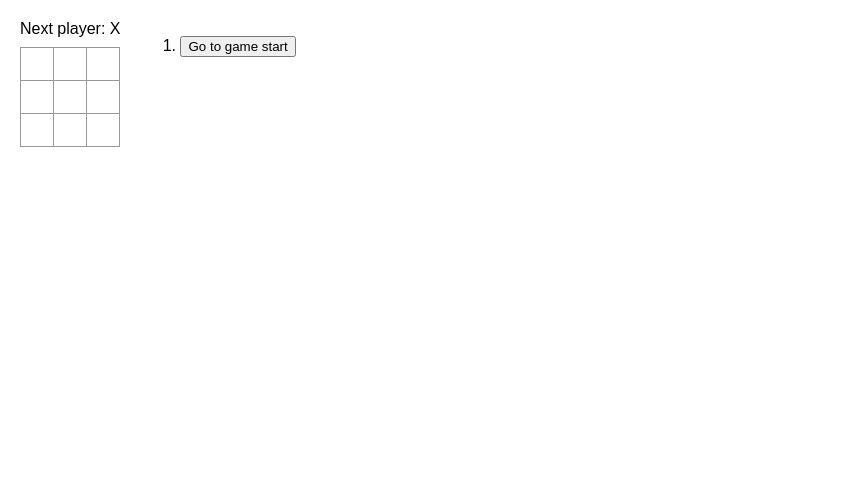
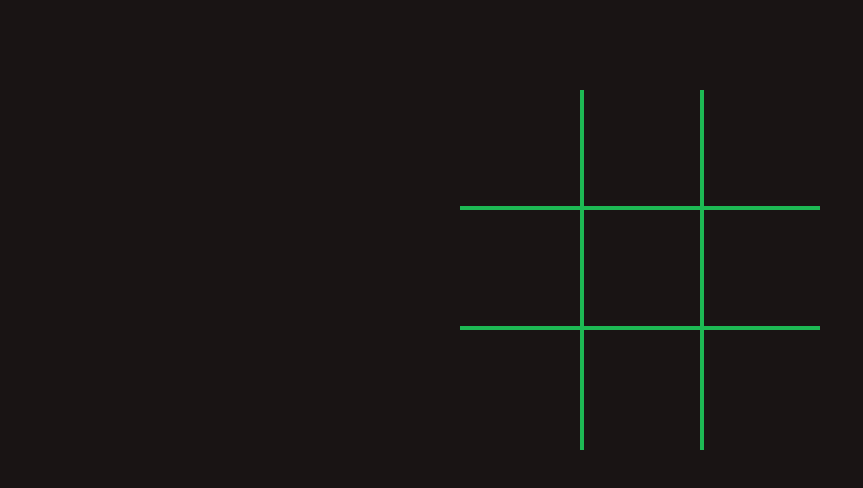
Before and after one commit to mardsonferreira/tic-tac-toe, a React (Create React App) app: page / in a window 1280 px wide. Shown: the top 488 px of the page, without its empty margins (0-863 px from the left). Built offline with nearby package versions, Linux system fonts and the light colour scheme.

Commit message:
Improve board

```diff
--- a/src/components/Board/index.tsx
+++ b/src/components/Board/index.tsx
@@ -1,5 +1,7 @@
 import React, { memo, useMemo } from "react";
 import Square from "../Square";
+
+import "./styles.css";
 
 interface BoardProps {
     xIsNext: boolean;
@@ -60,21 +62,12 @@ const Board: React.FC<BoardProps> = ({ xIsNext, squares, onPlay }) => {
                     />
                 );
             }
-            rows.push(
-                <div key={i} className="board-row">
-                    {rowSquares}
-                </div>
-            );
+            rows.push(rowSquares);
         }
         return rows;
     };
 
-    return (
-        <>
-            <div className="status">{status}</div>
-            {renderSquares()}
-        </>
-    );
+    return <div className="board">{renderSquares()}</div>;
 };
 
 export default memo(Board);
--- /dev/null
+++ b/src/components/Board/styles.css
@@ -0,0 +1,26 @@
+.board {
+    width: 360px;
+    height: 360px;
+    display: grid;
+    grid-template-columns: repeat(3, 1fr);
+    grid-template-rows: repeat(3, 1fr);
+    gap: 0;
+}
+
+.board .square:nth-child(1),
+.board .square:nth-child(2),
+.board .square:nth-child(3),
+.board .square:nth-child(4),
+.board .square:nth-child(5),
+.board .square:nth-child(6) {
+    border-bottom: 4px solid #1DB954;
+}
+
+.board .square:nth-child(2),
+.board .square:nth-child(3),
+.board .square:nth-child(5),
+.board .square:nth-child(6),
+.board .square:nth-child(8),
+.board .square:nth-child(9) {
+    border-left: 4px solid #1DB954;
+}
--- a/src/components/Game/index.tsx
+++ b/src/components/Game/index.tsx
@@ -1,6 +1,8 @@
 import React, { useState } from "react";
 
 import Board from "../Board";
+
+import "./styles.css";
 
 const Game: React.FC = () => {
     const [history, setHistory] = useState([Array(9).fill(null)]);
@@ -41,9 +43,9 @@ const Game: React.FC = () => {
                     onPlay={handlePlay}
                 />
             </div>
-            <div className="game-info">
+            {/* <div className="game-info">
                 <ol>{moves}</ol>
-            </div>
+            </div> */}
         </div>
     );
 };
--- /dev/null
+++ b/src/components/Game/styles.css
@@ -0,0 +1,12 @@
+.game {
+    display: flex;
+    flex-direction: row;
+    margin: 4% 12%;
+}
+
+.game-board {
+    display: flex;
+    width: 100%;
+    align-items: center;
+    justify-content: center;
+}
--- a/src/components/Square/index.tsx
+++ b/src/components/Square/index.tsx
@@ -1,4 +1,6 @@
 import React from "react";
+
+import "./styles.css";
 
 interface SquareProps {
     value: string
--- /dev/null
+++ b/src/components/Square/styles.css
@@ -0,0 +1,13 @@
+.square {
+    width: 120px;
+    height: 120px;
+    font-size: 40px;
+    display: flex;
+    justify-content: center;
+    align-items: center;
+    border: none;
+    background-color: #191414;
+    color: white;
+    margin: 0;
+    padding: 0;
+}
--- a/src/styles.css
+++ b/src/styles.css
@@ -4,7 +4,7 @@
 
 body {
     font-family: sans-serif;
-    margin: 20px;
+    margin: 0;
     padding: 0;
 }
 
@@ -52,39 +52,7 @@
 
 body {
     font-family: sans-serif;
-    margin: 20px;
+    margin: 0;
     padding: 0;
+    background-color: #191414;
 }
-
-  .square {
-    background: #fff;
-    border: 1px solid #999;
-    float: left;
-    font-size: 24px;
-    font-weight: bold;
-    line-height: 34px;
-    height: 34px;
-    margin-right: -1px;
-    margin-top: -1px;
-    padding: 0;
-    text-align: center;
-    width: 34px;
-  }
-
-  .board-row:after {
-    clear: both;
-    content: '';
-    display: table;
-  }
-
-  .status {
-    margin-bottom: 10px;
-  }
-  .game {
-    display: flex;
-    flex-direction: row;
-  }
-
-  .game-info {
-    margin-left: 20px;
-  }
```
Lines whose indentation alone changed are shown as unchanged.
